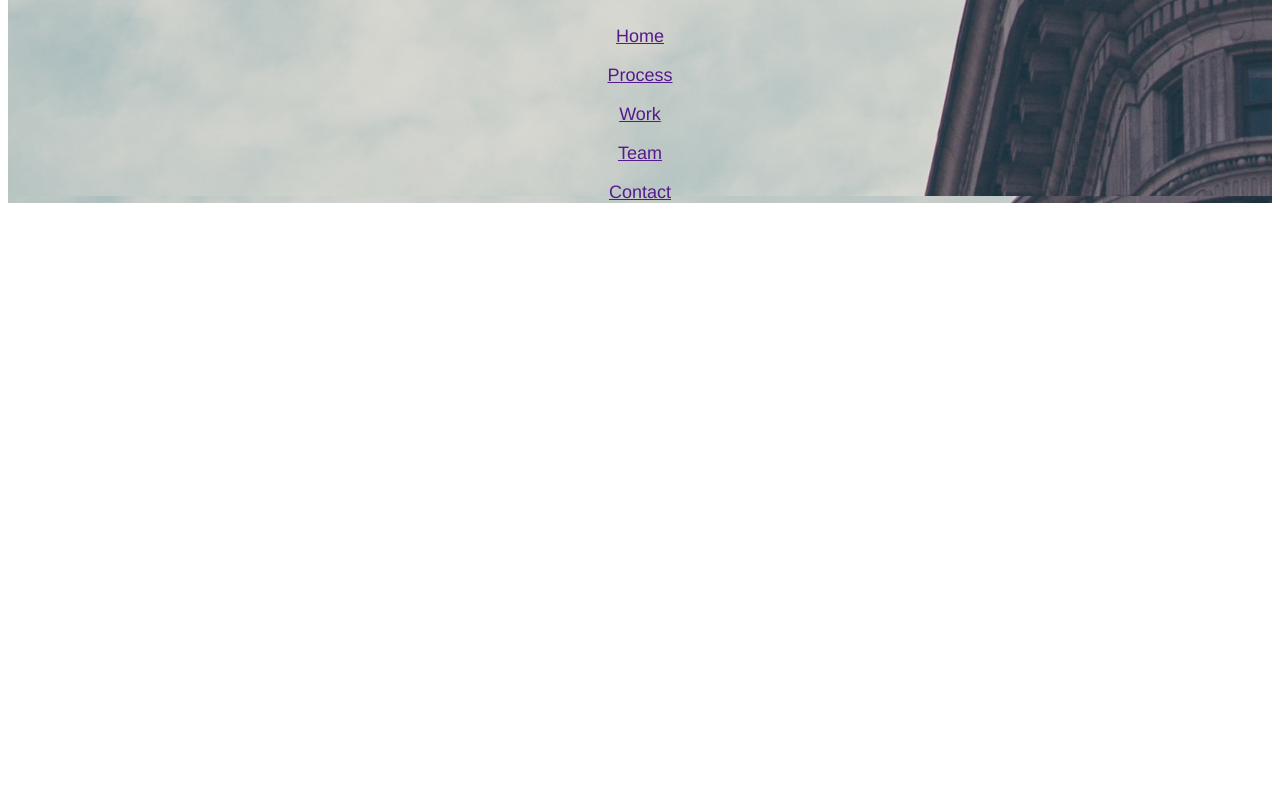
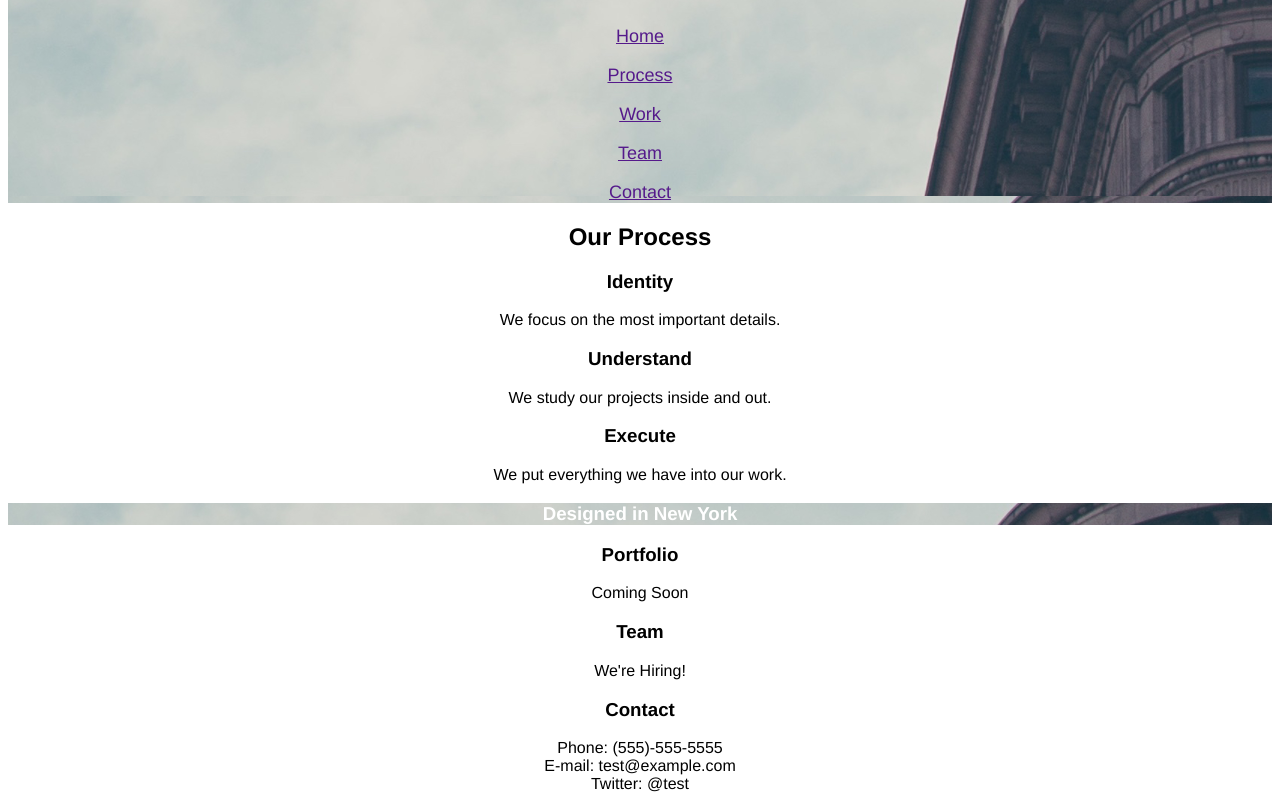
Before and after one commit to thomasdavidwang/broadway, a plain HTML site: page index.html in a window 1280 px wide. Shown: the part 148-957 px from the top of the page. Before the commit the page ends 800 px from the top, so only its background shows below. Drawn offline with Linux system fonts and the light colour scheme.

Commit message:
Finish text.

```diff
--- a/index.html
+++ b/index.html
@@ -7,9 +7,8 @@
 
 	<body>
 		<div class = "banner">
-			<h1 class = "title">
-				Broadway Design
-			</h1>
+			<h1 class = "title">Broadway Design</h1>
+
 			<nav class = "nav">
 					<p><a href="">Home</a></p>
 					<p><a href="">Process</a></p>
@@ -19,7 +18,36 @@
 			</nav>
 		</div>
 
+		<h2>Our Process</h2>
+
+		<h3>Identity</h3>
+
+		<p>We focus on the most important details.</p>
+
+		<h3>Understand</h3>
+
+		<p>We study our projects inside and out.</p>
+
+		<h3>Execute</h3>
+
+		<p>We put everything we have into our work.</p>
+
+		<h3 class="banner">Designed in New York</h3>
+
+		<h3>Portfolio</h3>
+
+		<p>Coming Soon</p>
+
+		<h3>Team</h3>
+
+		<p>We're Hiring!</p>
+
+		<h3>Contact</h3>
+
+		<p>Phone: (555)-555-5555<br>E-mail: test@example.com<br>Twitter: @test</p>
+
 		<div class = "footer">
+
 		</div>
 	</body>
 </html>
```
